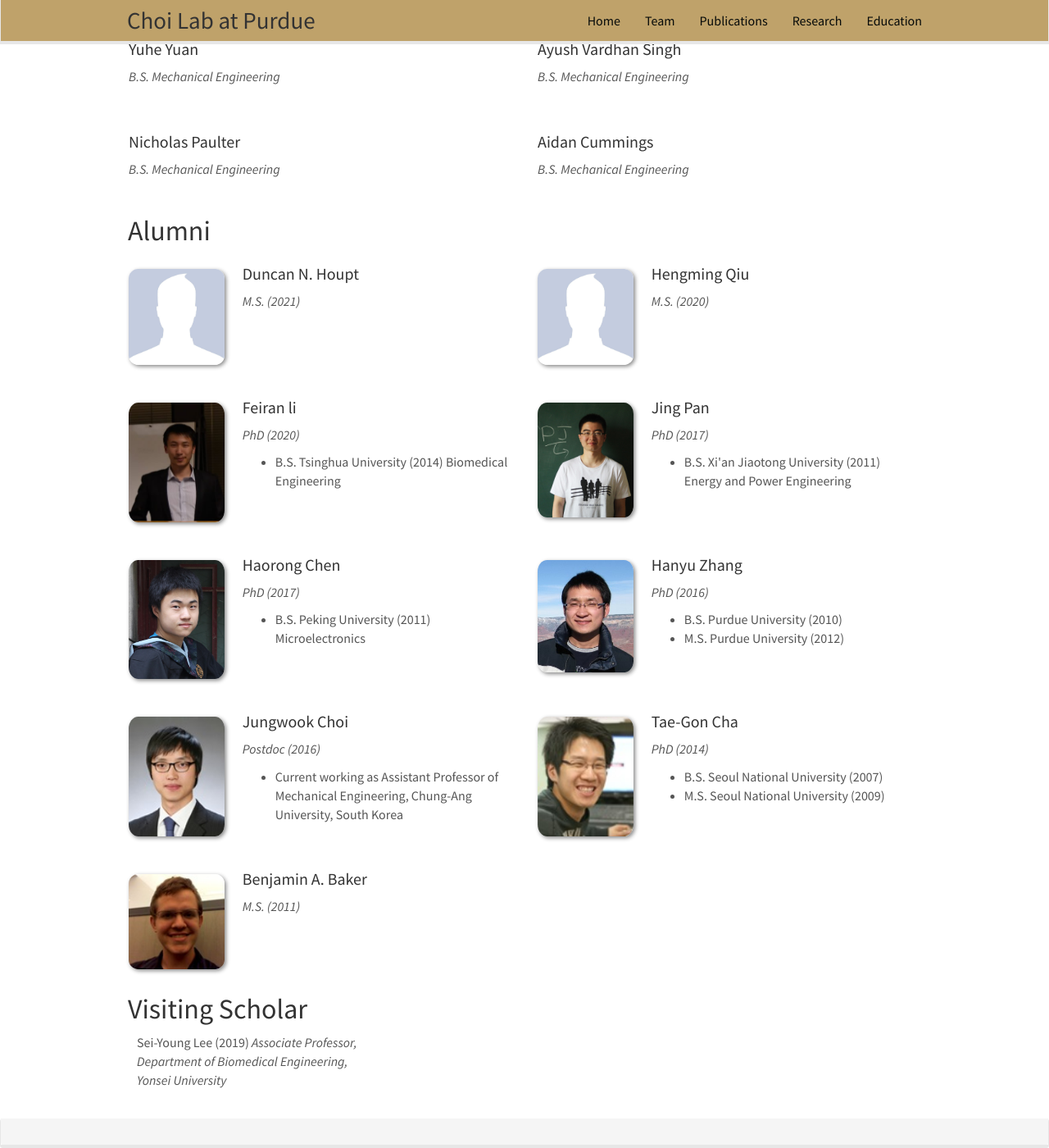
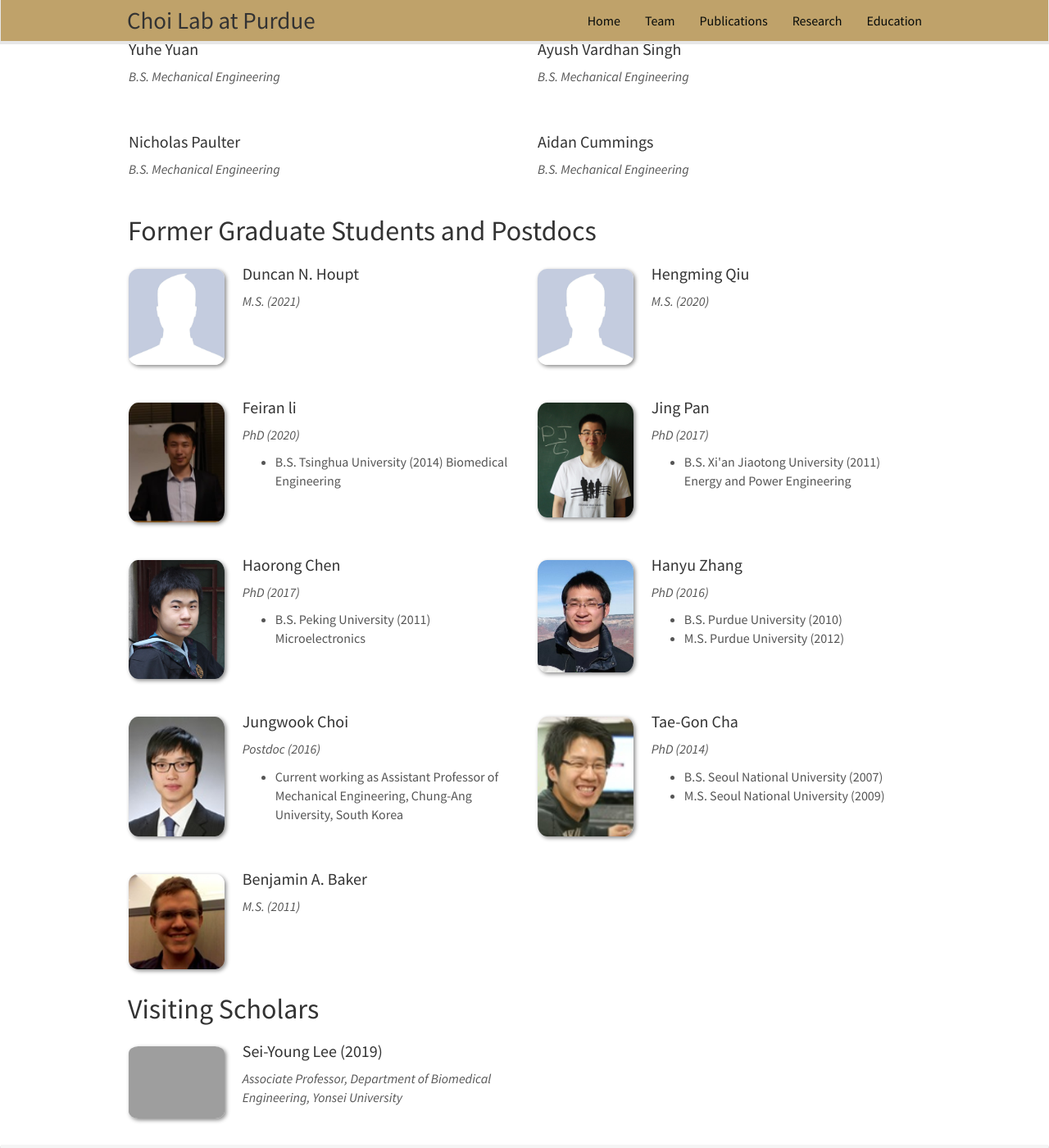
Before and after one commit to choidnalab/choidnalab.github.io, a Jekyll site: the page built from _pages/team.md, in a window 1280 px wide and 1400 px high, scrolled down 1159 px. Shown: the whole window at 82% size. Built offline with Jekyll 4.4.1, drawn with Linux system fonts in a browser that asks for light colours; nearby versions of some CDN libraries.

Commit message:
Update team.md

```diff
--- a/_pages/team.md
+++ b/_pages/team.md
@@ -192,7 +192,7 @@ permalink: /team/
 {% endif %}
 
 
-## Alumni
+## Former Graduate Students and Postdocs
 
 {% assign number_printed = 0 %}
 {% for member in site.data.alumni_members %}
@@ -249,16 +249,57 @@ permalink: /team/
 {% endif %}
 
 
-## Visiting Scholar
+## Visiting Scholars
+{% assign number_printed = 0 %}
+{% for member in site.data.alumni_visitors %}
+
+{% assign even_odd = number_printed | modulo: 2 %}
+
+{% if even_odd == 0 %}
 <div class="row">
+{% endif %}
 
-<div class="col-sm-4 clearfix">
-{% for member in site.data.alumni_visitors %}
-{{ member.name }}
-<i> {{ member.info }}</i>
-{% endfor %}
+<div class="col-sm-6 clearfix">
+  <img src="{{ site.url }}{{ site.baseurl }}/images/teampic/{{ member.photo }}" class="img-responsive" width="25%" style="float: left" />
+  <h4>{{ member.name }}</h4>
+  <i> {{ member.info }}</i>
+  <ul style="overflow: hidden">
+
+  {% if member.number_educ == 1 %}
+  <li> {{ member.education1 }} </li>
+  {% endif %}
+
+  {% if member.number_educ == 2 %}
+  <li> {{ member.education1 }} </li>
+  <li> {{ member.education2 }} </li>
+  {% endif %}
+
+  {% if member.number_educ == 3 %}
+  <li> {{ member.education1 }} </li>
+  <li> {{ member.education2 }} </li>
+  <li> {{ member.education3 }} </li>
+  {% endif %}
+
+  {% if member.number_educ == 4 %}
+  <li> {{ member.education1 }} </li>
+  <li> {{ member.education2 }} </li>
+  <li> {{ member.education3 }} </li>
+  <li> {{ member.education4 }} </li>
+  {% endif %}
+
+
+  </ul>
 </div>
 
+{% assign number_printed = number_printed | plus: 1 %}
 
+{% if even_odd == 1 %}
+</div>
+{% endif %}
 
+{% endfor %}
+
+{% assign even_odd = number_printed | modulo: 2 %}
+{% if even_odd == 1 %}
 </div>
+{% endif %}
```
